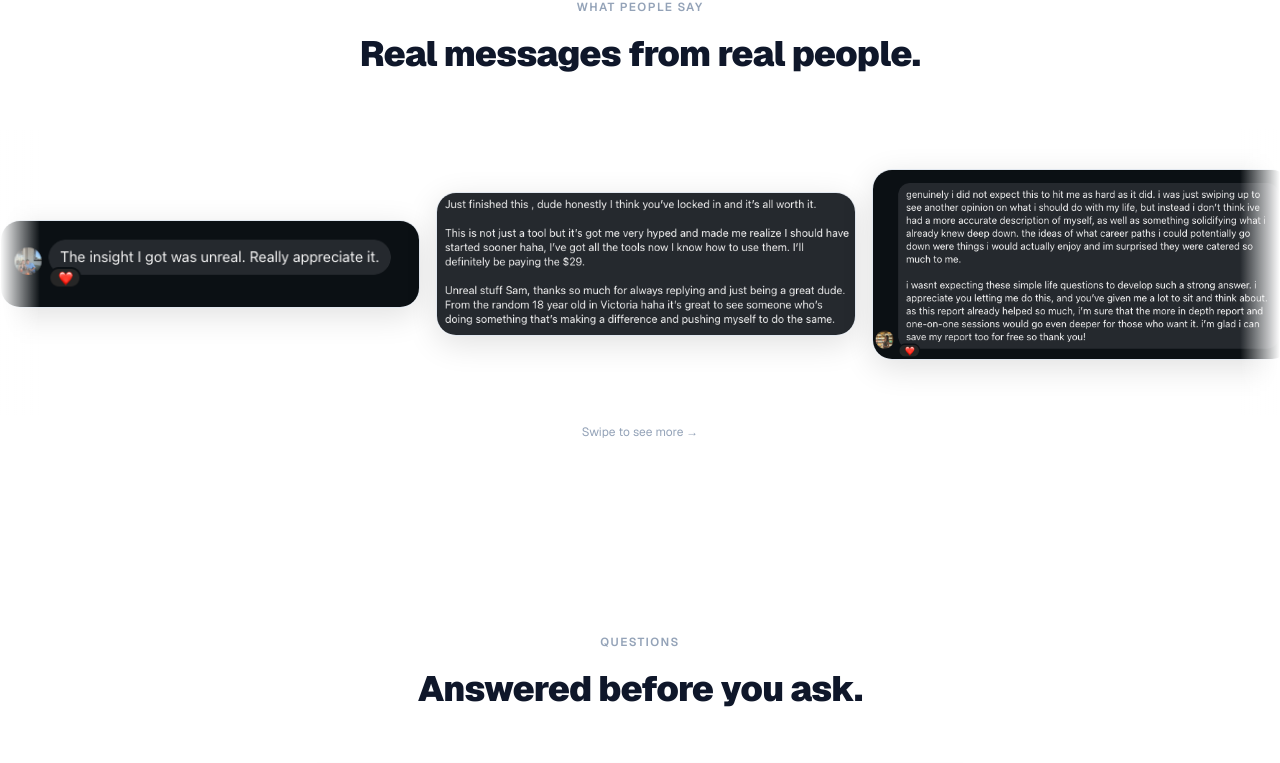
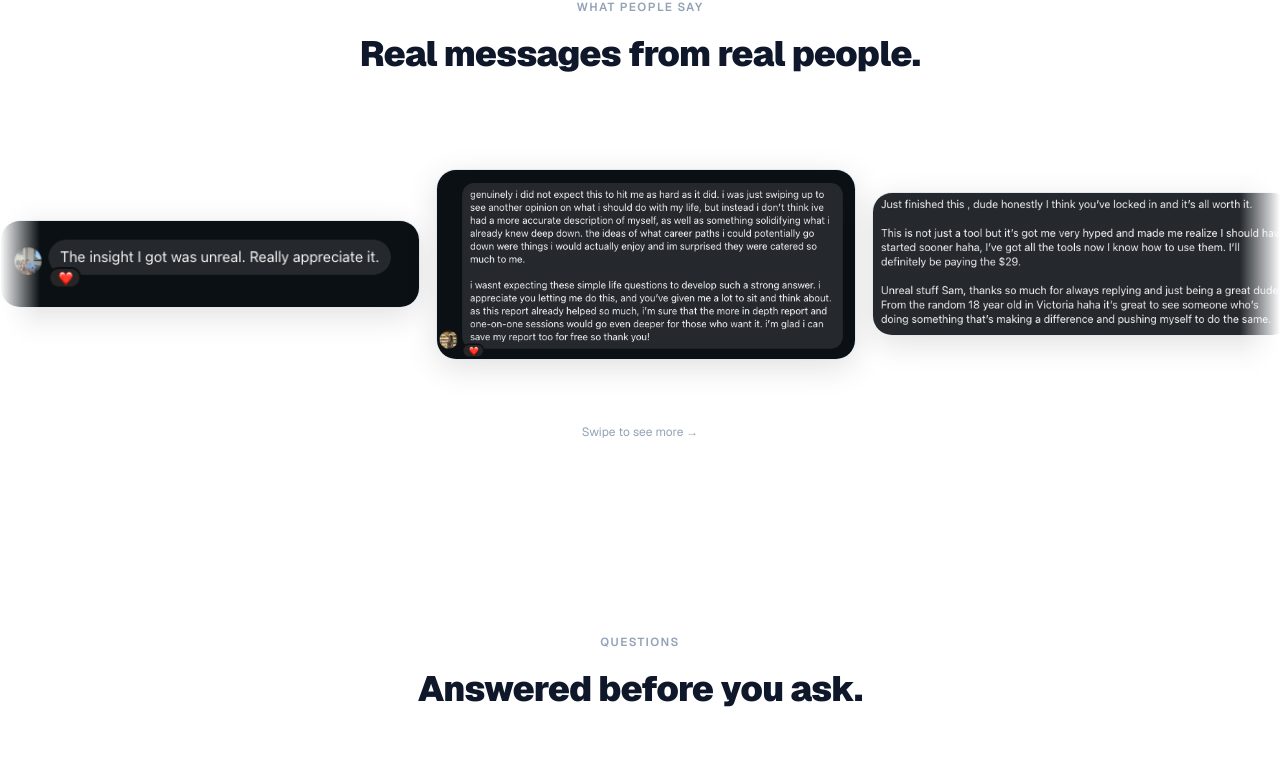
Before and after one commit to samwitnesss/mytwenties, a Next.js app: page / in a window 1280 px wide. Shown: the part 5316-6079 px from the top of the page. Built offline with nearby package versions, Linux system fonts and the light colour scheme; a web font is replaced by a local one.

Commit message:
Move dm5 to 2nd position in testimonial carousel

```diff
--- a/app/page.tsx
+++ b/app/page.tsx
@@ -686,8 +686,8 @@ export default function LandingPage() {
           }}>
             {[
               '/testimonials/dm1.png',
+              '/testimonials/dm5.png',
               '/testimonials/dm3.png',
-              '/testimonials/dm5.png',
               '/testimonials/dm4.png',
               '/testimonials/dm2.png',
             ].map((src, i) => (
```
